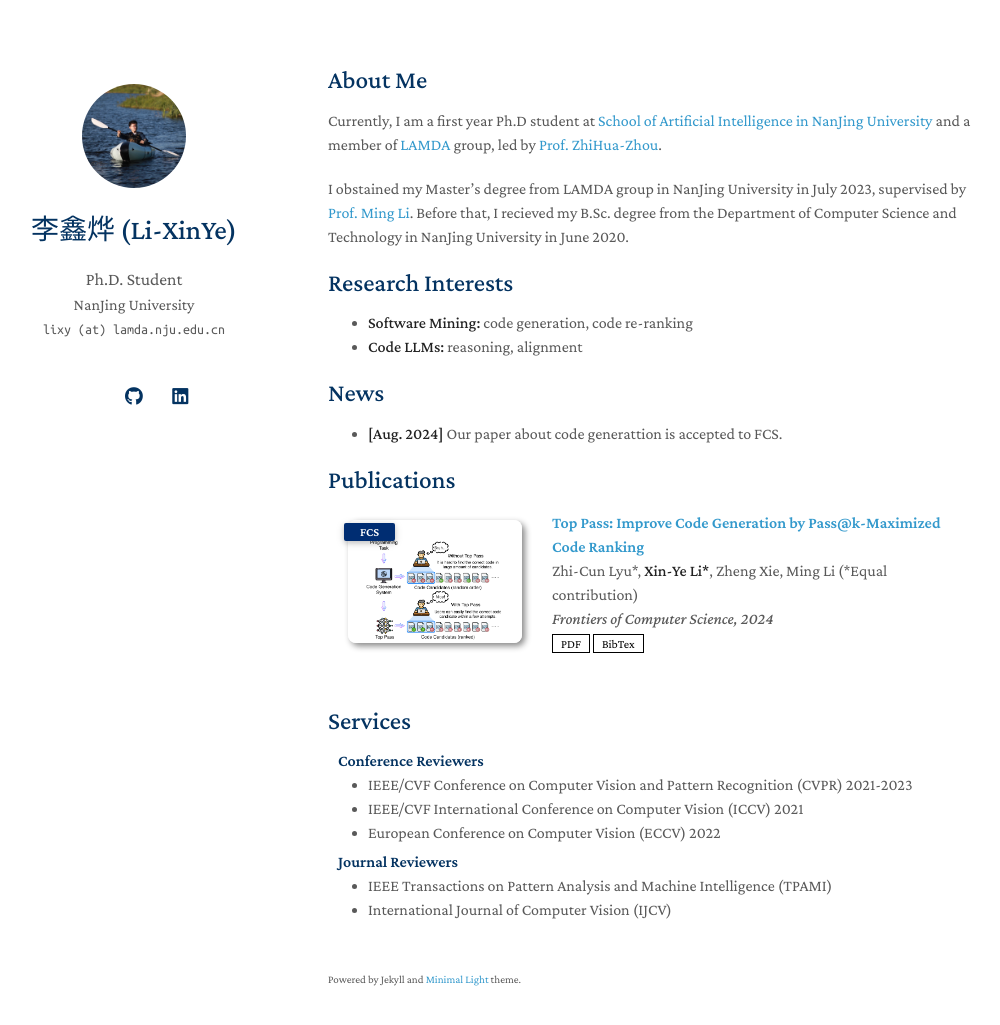
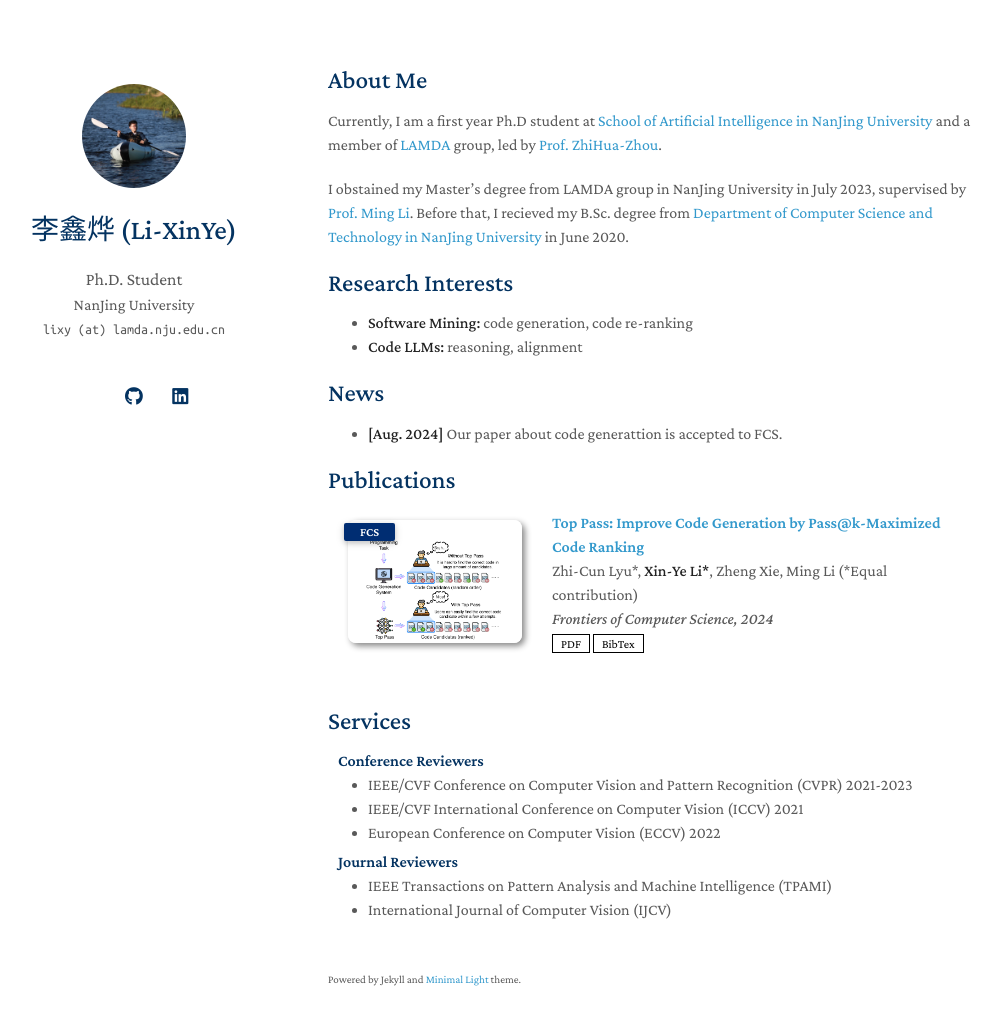
Before and after one commit to lixinye-nju/lixinye-nju.github.io, a Jekyll site: the page built from index.md, in a window 1280 px wide and 1060 px high. Shown: the top 1025 px of the window, without its empty margins (142-1142 px from the left). Built offline with Jekyll 4.4.1, drawn with Linux system fonts in a browser that asks for light colours; a style sheet for code colours, icons or effects is not loaded; our own code applies the rules of GitHub Pages for plain Markdown files.

Commit message:
Update index.md

```diff
--- a/index.md
+++ b/index.md
@@ -6,7 +6,7 @@ layout: homepage
 
 Currently, I am a first year Ph.D student at [School of Artificial Intelligence in NanJing University](https://ai.nju.edu.cn/) and a member of [LAMDA](https://www.lamda.nju.edu.cn/) group, led by [Prof. ZhiHua-Zhou](https://cs.nju.edu.cn/zhouzh).
 
-I obstained my Master's degree from LAMDA group in NanJing University in July 2023, supervised by [Prof. Ming Li](https://www.lamda.nju.edu.cn/lim/). Before that, I recieved my B.Sc. degree from the Department of Computer Science and Technology in NanJing University in June 2020.
+I obstained my Master's degree from LAMDA group in NanJing University in July 2023, supervised by [Prof. Ming Li](https://www.lamda.nju.edu.cn/lim/). Before that, I recieved my B.Sc. degree from [Department of Computer Science and Technology in NanJing University](https://cs.nju.edu.cn/) in June 2020.
 
 ## Research Interests
 
```
